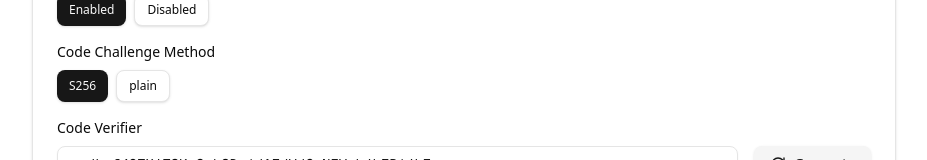
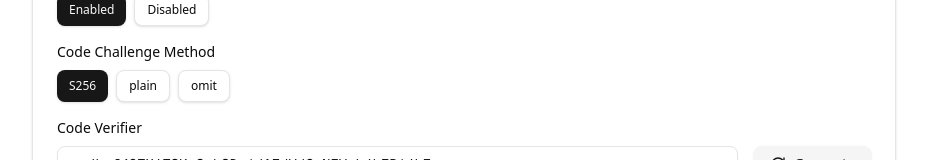
Before and after one commit to Ben2W/oauth-demo-next, a Next.js app: page / in a window 1280 px wide. Shown: the part 409-569 px from the top of the page, without its empty margins (176-1103 px from the left). Built offline with nearby package versions, Linux system fonts and the light colour scheme; no server answers.

Commit message:
allowing you to omit

```diff
--- a/app/page.tsx
+++ b/app/page.tsx
@@ -47,7 +47,7 @@ function HomePage() {
     generateCodeVerifier()
   );
   const [codeChallengeMethod, setCodeChallengeMethod] = useState<
-    "S256" | "plain"
+    "S256" | "plain" | "omit"
   >("S256");
   const [usePKCE, setUsePKCE] = useState(true);
 
@@ -104,11 +104,15 @@ function HomePage() {
     setCodeVerifier(verifier);
   };
 
-  const handleCodeChallengeMethodChange = (method: "S256" | "plain") => {
+  const handleCodeChallengeMethodChange = (
+    method: "S256" | "plain" | "omit"
+  ) => {
     setCodeChallengeMethod(method);
-    // Generate new verifier when method changes
-    const verifier = generateCodeVerifier();
-    setCodeVerifier(verifier);
+    // Generate new verifier when method changes (except for omit)
+    if (method !== "omit") {
+      const verifier = generateCodeVerifier();
+      setCodeVerifier(verifier);
+    }
   };
 
   const handleRefreshToken = async () => {
@@ -336,6 +340,17 @@ function HomePage() {
                     >
                       plain
                     </Button>
+                    <Button
+                      onClick={() => handleCodeChallengeMethodChange("omit")}
+                      variant={
+                        codeChallengeMethod === "omit"
+                          ? "destructive"
+                          : "outline"
+                      }
+                      size="sm"
+                    >
+                      omit
+                    </Button>
                   </div>
                 </div>
                 <div>
@@ -348,10 +363,12 @@ function HomePage() {
                       onChange={(e) => setCodeVerifier(e.target.value)}
                       placeholder="Code verifier"
                       className="flex-1 font-mono text-sm"
+                      disabled={codeChallengeMethod === "omit"}
                     />
                     <Button
                       onClick={handleGenerateCodeVerifier}
                       variant="secondary"
+                      disabled={codeChallengeMethod === "omit"}
                     >
                       <RefreshCw className="mr-2 h-4 w-4" />
                       Generate
@@ -363,7 +380,9 @@ function HomePage() {
                     Code Challenge (derived)
                   </label>
                   <div className="bg-gray-100 p-2 rounded font-mono text-sm overflow-x-auto">
-                    {codeChallengeMethod === "plain"
+                    {codeChallengeMethod === "omit"
+                      ? "No code challenge (omitted)"
+                      : codeChallengeMethod === "plain"
                       ? codeVerifier
                       : generateCodeChallenge(codeVerifier)}
                   </div>
--- a/lib/oauth.ts
+++ b/lib/oauth.ts
@@ -151,13 +151,13 @@ export function generateAuthUrl(
   flow: OAuthFlow = "public",
   state: string,
   codeVerifier: string,
-  codeChallengeMethod: "S256" | "plain",
+  codeChallengeMethod: "S256" | "plain" | "omit",
   usePKCE: boolean = true
 ) {
   let finalCodeChallenge: string = "";
   let finalCodeVerifier: string = "";
 
-  if (usePKCE) {
+  if (usePKCE && codeChallengeMethod !== "omit") {
     // Use provided code verifier or generate new one
     finalCodeVerifier = codeVerifier;
     finalCodeChallenge =
@@ -178,8 +178,8 @@ export function generateAuthUrl(
     scope: "email profile",
   });
 
-  // Only add PKCE parameters if enabled
-  if (usePKCE) {
+  // Only add PKCE parameters if enabled and not omitted
+  if (usePKCE && codeChallengeMethod !== "omit") {
     params.append("code_challenge", finalCodeChallenge);
     params.append("code_challenge_method", codeChallengeMethod);
   }
@@ -201,12 +201,12 @@ export function generateAuthUrlPreview(
   flow: OAuthFlow = "public",
   state: string,
   codeVerifier: string,
-  codeChallengeMethod: "S256" | "plain",
+  codeChallengeMethod: "S256" | "plain" | "omit",
   usePKCE: boolean = true
 ): string {
   let finalCodeChallenge: string = "";
 
-  if (usePKCE) {
+  if (usePKCE && codeChallengeMethod !== "omit") {
     finalCodeChallenge =
       codeChallengeMethod === "plain"
         ? codeVerifier
@@ -220,8 +220,8 @@ export function generateAuthUrlPreview(
     scope: "email profile",
   });
 
-  // Only add PKCE parameters if enabled
-  if (usePKCE) {
+  // Only add PKCE parameters if enabled and not omitted
+  if (usePKCE && codeChallengeMethod !== "omit") {
     params.append("code_challenge", finalCodeChallenge);
     params.append("code_challenge_method", codeChallengeMethod);
   }
--- a/package.json
+++ b/package.json
@@ -3,7 +3,7 @@
   "version": "0.1.0",
   "private": true,
   "scripts": {
-    "dev": "next dev --turbopack",
+    "dev": "next dev --turbopack --port 3021",
     "build": "next build",
     "start": "next start",
     "lint": "next lint"
```
